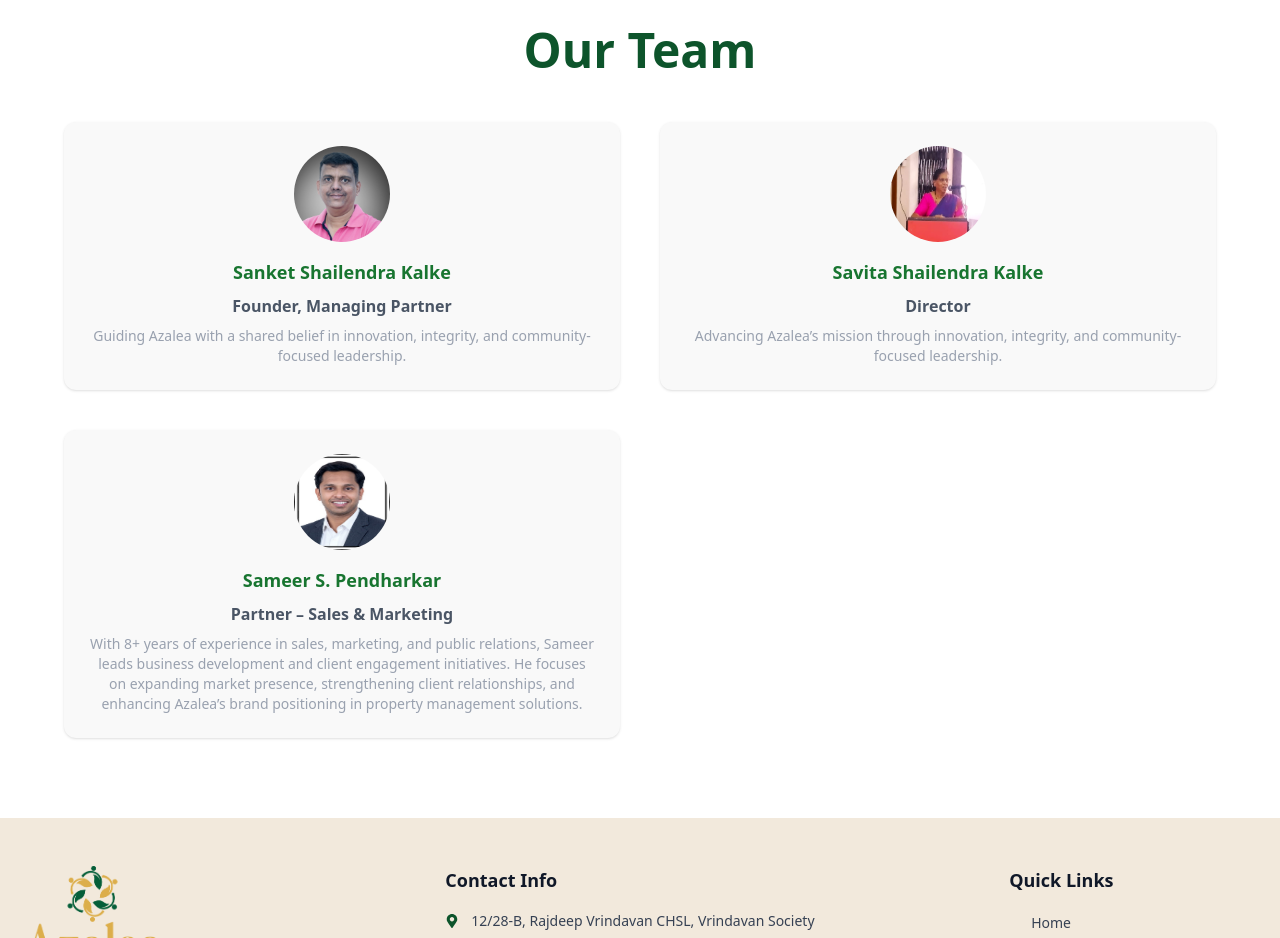
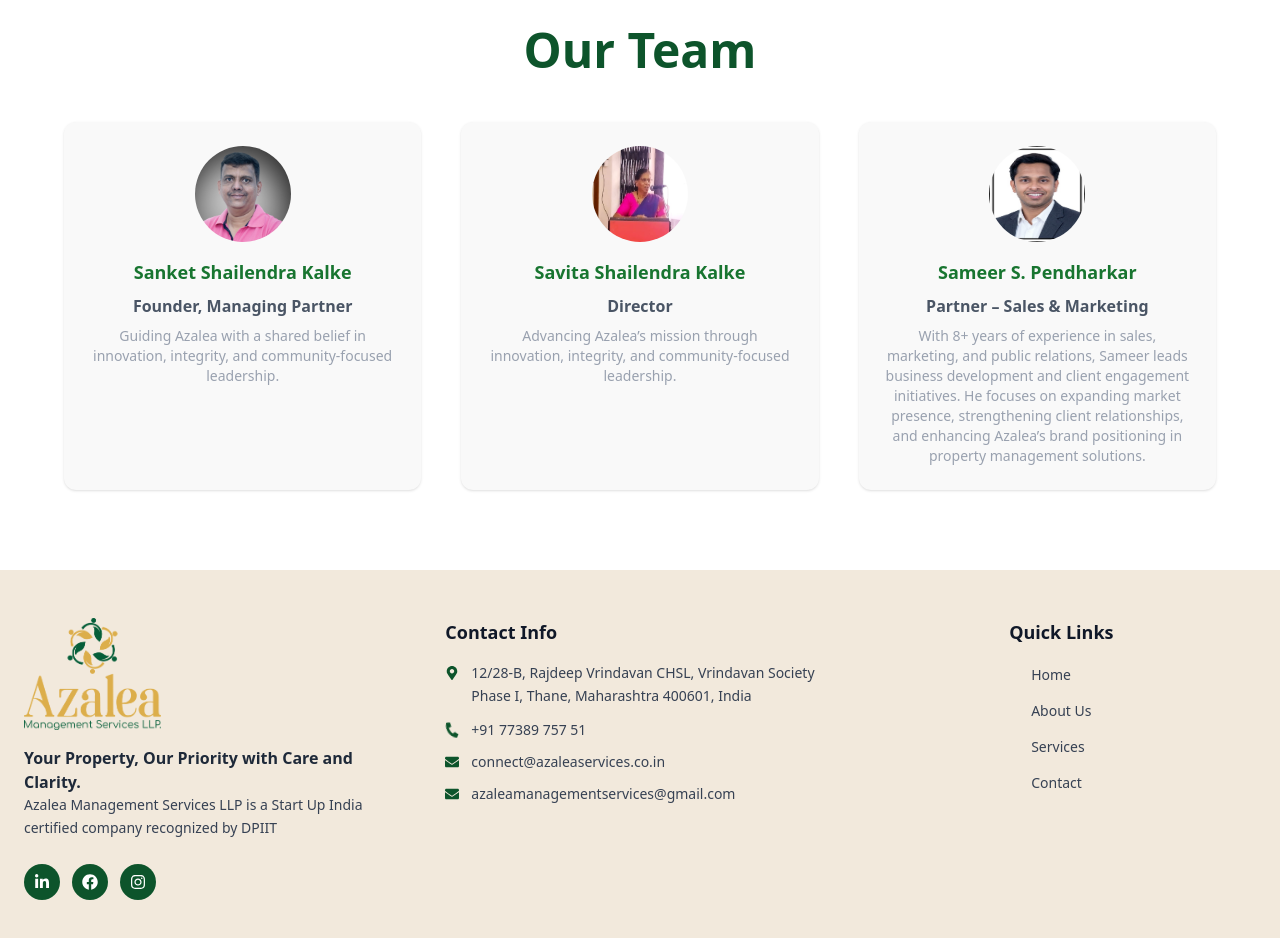
Before and after one commit to Azaleamanagementservice/Azalya, a React (Vite) app: page /About in a window 1280 px wide. Shown: the part 3000-3938 px from the top of the page. Built offline with nearby package versions, Linux system fonts and the light colour scheme.

Commit message:
coli updated

```diff
--- a/src/Pages/About.jsx
+++ b/src/Pages/About.jsx
@@ -122,7 +122,7 @@ function About() {
         <h3 className="text-3xl md:text-4xl lg:text-5xl font-bold text-green-900  mb-12">
           Our Team
         </h3>
-        <div className="grid md:grid-cols-2 gap-10 max-w-6xl mx-auto">
+        <div className="grid md:grid-cols-3 gap-10 max-w-6xl mx-auto">
           {[
             {
               name: "Sanket Shailendra Kalke",
```
